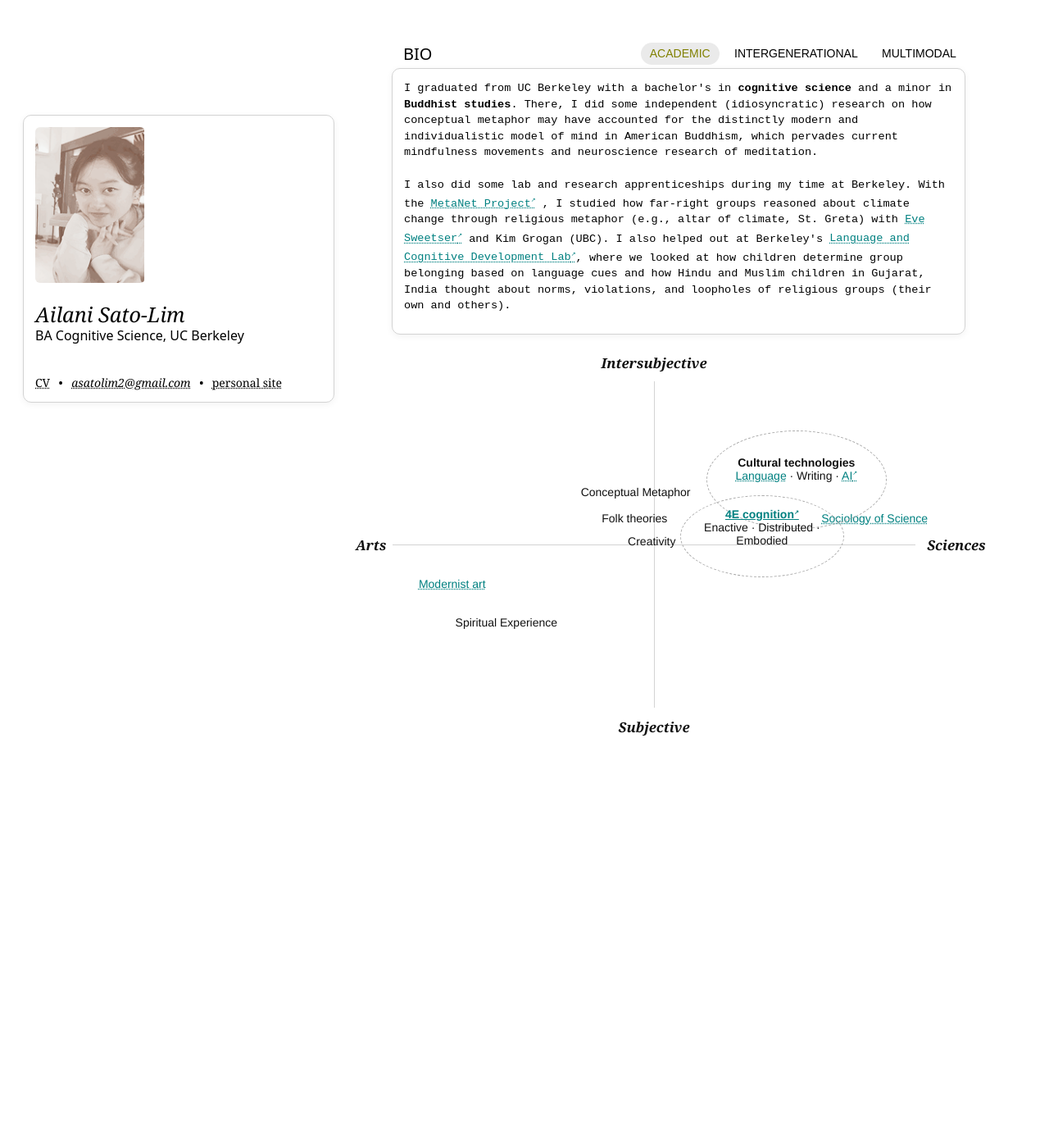
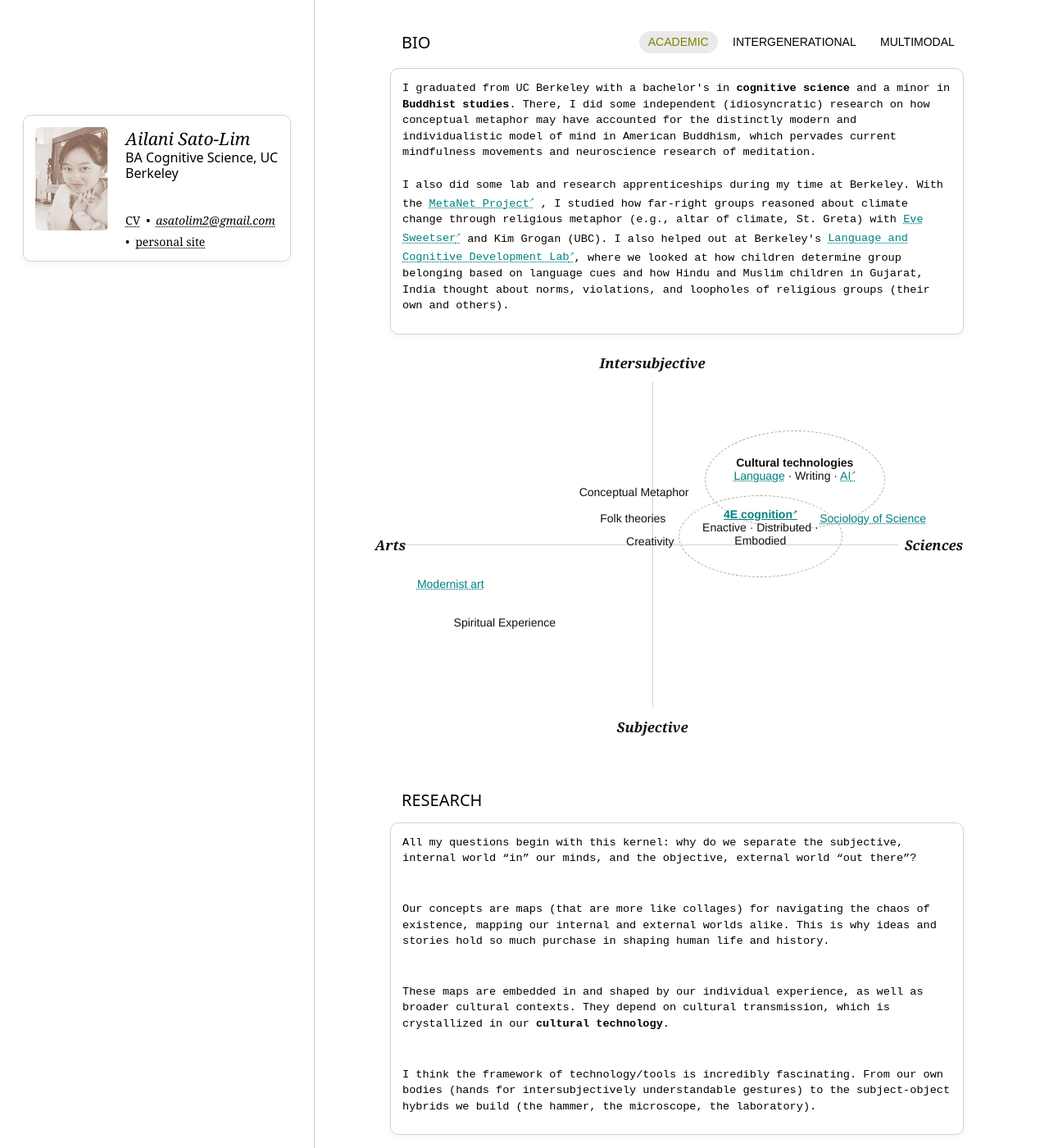
Before and after one commit to ailanisl/ailanisl.github.io, a Jekyll site: the page built from academics.html, in a window 1280 px wide and 1400 px high. Shown: the whole window at 82% size. Built offline with Jekyll 4.4.1, drawn with Linux system fonts in a browser that asks for light colours.

Commit message:
academic edits

```diff
--- a/academics.html
+++ b/academics.html
@@ -11,26 +11,41 @@ title: "Academic Webpage"
 <style>
     #body-wrapper {
         display: flex;
+        flex-wrap: wrap;
     }
     #left-bar {
+        display: flex;
+        flex-direction: column;
+        padding: 2rem;
+        gap: 1rem;
+
+        position: fixed;
+        top: 0;
+        left: 0;
+
+        width: 30%;
+        max-width: 600px;
+        height: 100vh;
+
+
+        padding-top: 10rem;
+        box-sizing: border-box;
+
+        border-right: 1px solid lightgray;
+
+
+
+
+    }
+
+
+    .ac-content {
+        margin-left: 35%;
         flex: 1;
         display: flex;
         flex-direction: column;
         padding: 2rem;
-        gap: 1rem;
-        max-width: 50%;
-        position: relative;
-        padding-top: 10rem;
-        box-sizing: border-box;
-    }
 
-    #body {
-        flex: 2;
-        display: flex;
-        flex-direction: column;
-        width: 50%;
-        padding: 3rem;
-        box-sizing: border-box;
 
     }
 
@@ -39,6 +54,7 @@ title: "Academic Webpage"
         border-radius: 10px;
         box-shadow: 0 2px 8px rgba(0, 0, 0, 0.056);
         width: fit-content;
+        height: fit-content;
         padding: 1rem;
     }
 
@@ -62,16 +78,36 @@ title: "Academic Webpage"
     }
 
     #name-card {
-        position: relative;
         display: flex;
         gap: 1.5rem;
+        flex-wrap: nowrap;
+        justify-content: flex-start;
+        align-items: flex-end;
+        width: 100%;
+        max-width: 400px;
+    }
+
+    #name-card img {
+
+        max-width: 30%;   /* never overflow its parent */
+        height: auto;
+        display: block;
+        object-fit: contain;
+        align-self: flex-start;
+
+    }
+@media (max-width: 1100px){
+    #name-card {
         flex-wrap: wrap;
     }
-
+    #name-card img {
+        max-width: 60%;
+    }
+}
     #links {
         display: flex;
         flex-wrap: wrap;
-        gap:0.75rem;
+        gap:0.5rem;
         width: auto;
         text-align: center;
     }
@@ -88,7 +124,12 @@ title: "Academic Webpage"
         max-width: 700px;
 
         position: relative;
+
+        font-family: monospace;
+        list-style-type: none;
+        margin-top: 1rem;
     }
+
 
     #bio-header {
         display: flex;
@@ -113,6 +154,7 @@ title: "Academic Webpage"
     .tab {
         background: transparent;
         border: none;
+        color: black;
         padding: 0.3rem 0.8rem;
         border-radius: 9999px;
         cursor: pointer;
@@ -138,11 +180,11 @@ title: "Academic Webpage"
 
 
     }
-    .bio p {
+    #bio-card p {
         font-size: 0.97rem;
         line-height: 1.4rem;
     }
-    .bio a {
+    #bio-card a {
         color:teal;
     }
     .bio.active {
@@ -227,8 +269,8 @@ title: "Academic Webpage"
   z-index: -1;
 }
 .quadrant-map::before {
-  top: 50%; left: 0;
-  width: 100%; height: 1px; /* horizontal */
+  top: 50%; left: 2%;
+  width: 95%; height: 1px; /* horizontal */
 }
 .quadrant-map::after {
   left: 50%; top: 0;
@@ -243,8 +285,8 @@ title: "Academic Webpage"
   font-family: Georgia, 'Times New Roman', Times, serif;
   font-style: italic;
 }
-.x-left   { left: 0; top: 50%; transform: translate(-120%, -50%); }
-.x-right  { right: 0; top: 50%; transform: translate(120%, -50%); }
+.x-left   { left: 4%; top: 50%; transform: translate(-120%, -50%); }
+.x-right  { right: 4%; top: 50%; transform: translate(120%, -50%); }
 .y-top    { top: 0; left: 50%; transform: translate(-50%, -150%); }
 .y-bottom { bottom: 0; left: 50%; transform: translate(-50%, 150%); }
 
@@ -287,6 +329,14 @@ title: "Academic Webpage"
     flex-direction: column;
     align-items:center;
 }
+
+section {
+    margin-top: 5rem;
+    margin-bottom: 5rem;
+
+}
+
+
 @media (max-width: 1120px) {
     #matrix-container {
         transform: scale(0.9);
@@ -308,12 +358,18 @@ title: "Academic Webpage"
     #body-wrapper {
         flex-direction: column;
     }
-    #left-bar, #body {
-        width: auto;
+    #left-bar {
+        width: 100%;
         max-width: none;
+        padding-top: 2rem;
+        margin: auto;
+        height: fit-content;
+        position: static;
     }
-    #left-bar {
-        padding-top: 2rem;
+
+    .ac-content {
+        margin-left: auto;
+
     }
     #bio-card {
         min-width:auto;
@@ -323,6 +379,7 @@ title: "Academic Webpage"
 
     #name-card {
         width: auto;
+        flex-wrap: nowrap;
     }
 
     .image-col-academic {
@@ -349,10 +406,10 @@ title: "Academic Webpage"
 
     <!--The NAME CARD -->
         <div class="shadow-box" id="name-card">
-            <img src="/assets/img/pink-profile.png" alt="a dithered photo of me" height="190px" style="border-radius: 6px;">
+            <img src="/assets/img/pink-profile.png" alt="a dithered photo of me"  style="border-radius: 6px;">
 
             <div id="text-stuff">
-                <h2 style="font-size: 1.8rem; font-family: Georgia, 'Times New Roman', Times, serif; font-style: italic;">Ailani Sato-Lim</h2>
+                <h2 style="font-size: 1.5rem; font-family: Georgia, 'Times New Roman', Times, serif; font-style: italic;">Ailani Sato-Lim</h2>
                 <p>BA Cognitive Science, UC Berkeley</p>
                 <div id="links" style="margin-top: 2rem; font-family: Georgia, 'Times New Roman', Times, serif;">
                     <a href="/assets/files/Sato-Lim_CV2025-3.pdf">CV</a>
@@ -367,7 +424,8 @@ title: "Academic Webpage"
 
 
 <!--The BIO CARDm -->
-<div id="body">
+
+    <div class="ac-content">
     <div id="bio-block">
         <div id="bio-header">
             <h2 style="padding-left: 1rem;">  BIO</h2>
@@ -479,7 +537,26 @@ title: "Academic Webpage"
 
         </div>
     </div>
-</div> <!-- End body div -->
+
+<section id="research" >
+    <h2 style="padding-left: 1rem;"> RESEARCH</h2>
+    <div id="bio-card" class="shadow-box" style="padding: 1rem;">
+        <p>All my questions begin with this kernel: why do we separate the subjective, internal world “in” our minds, and the objective, external world “out there”?</p>
+        <br>
+        <br>
+        <p>Our concepts are maps (that are more like collages) for navigating the chaos of existence, mapping our internal and external worlds alike. This is why ideas and stories hold so much purchase in shaping human life and history. </p>
+        <br>
+        <br>
+        <p>These maps are embedded in and shaped by our individual experience, as well as broader cultural contexts. They depend on cultural transmission, which is crystallized in our <b>cultural technology</b>.</p>
+        <br>
+        <br>
+        <p>I think the framework of technology/tools is incredibly fascinating. From our own bodies (hands for intersubjectively understandable gestures) to the subject-object hybrids we build (the hammer, the microscope, the laboratory).</p>
+    </div>
+
+</section>
+
+
+</div> <!-- End main-content div -->
 
 
 
```
